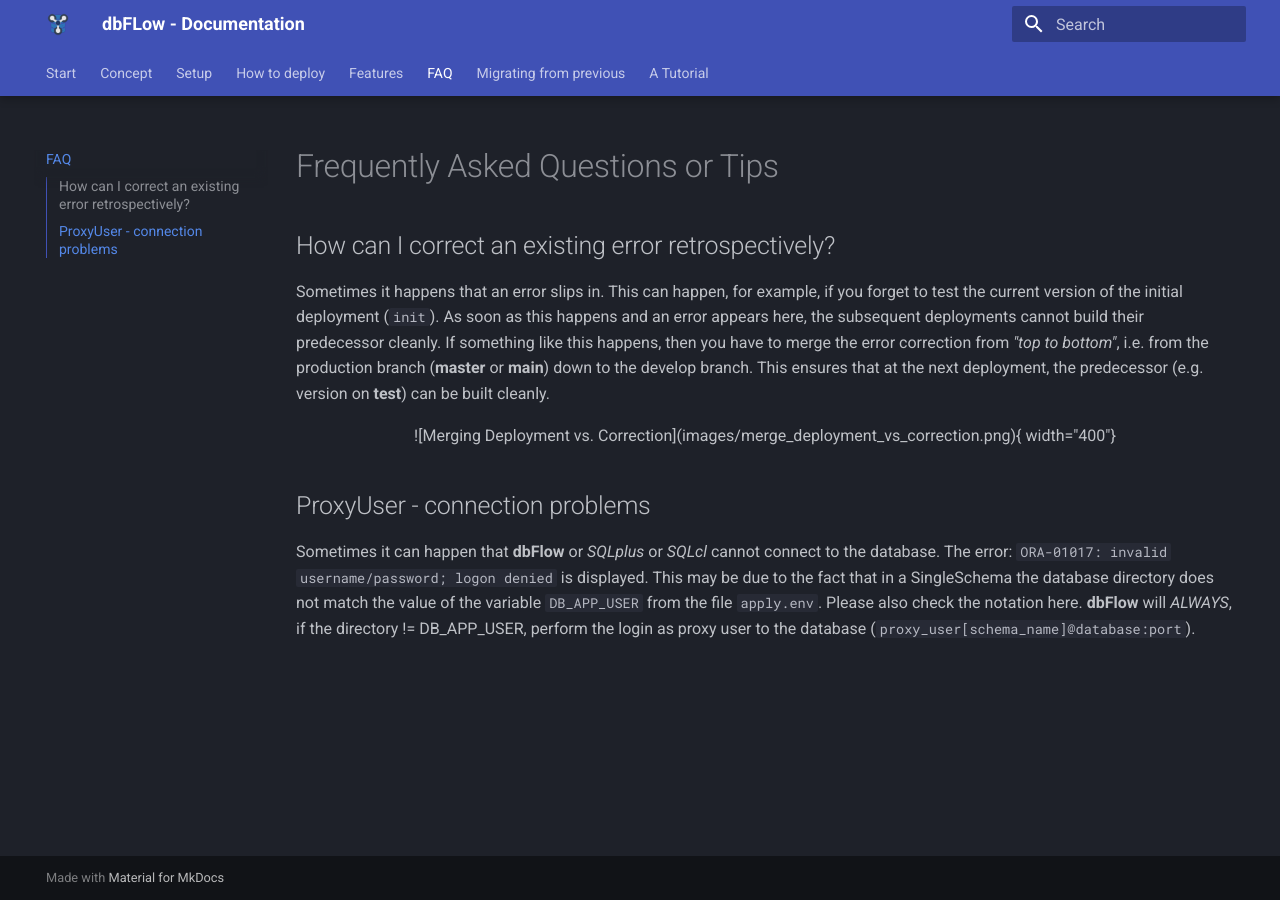
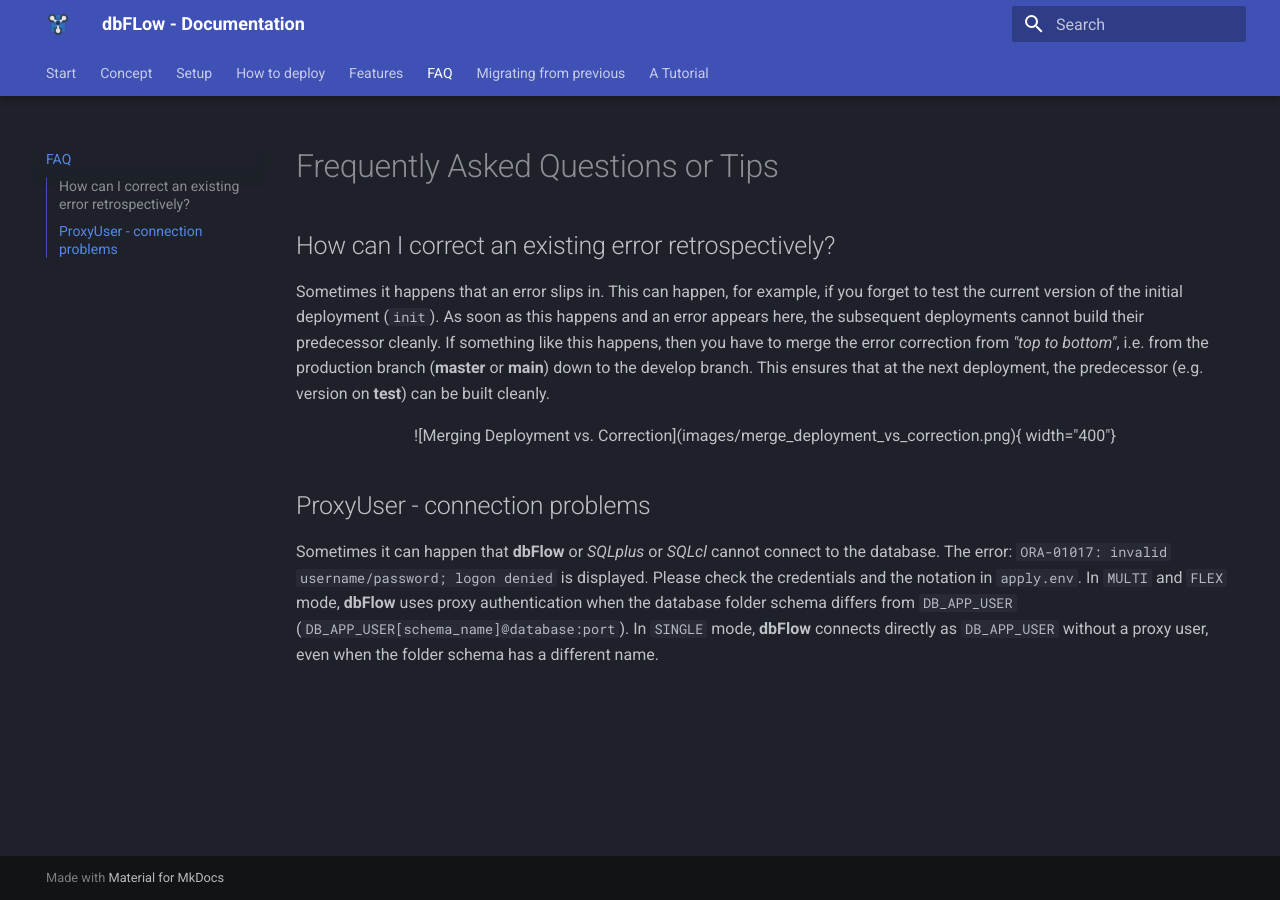
Before and after one commit to MaikMichel/dbFlow, an MkDocs documentation site: the page built from docs/faq.md, in a window 1280 px wide. Built offline with MkDocs 1.6.1 and Material for MkDocs 9.7.7, drawn with Linux system fonts in a browser that asks for light colours.

Commit message:
Don't use a proxy connection when folder name and dbapp user differ.

```diff
--- a/docs/faq.md
+++ b/docs/faq.md
@@ -11,4 +11,4 @@ If something like this happens, then you have to merge the error correction from
 
 ## ProxyUser - connection problems
 
-Sometimes it can happen that **dbFlow** or *SQLplus* or *SQLcl* cannot connect to the database. The error: ``ORA-01017: invalid username/password; logon denied`` is displayed. This may be due to the fact that in a SingleSchema the database directory does not match the value of the variable `DB_APP_USER` from the file `apply.env`. Please also check the notation here. **dbFlow** will _ALWAYS_, if the directory != DB_APP_USER, perform the login as proxy user to the database (`proxy_user[schema_name]@database:port`).
+Sometimes it can happen that **dbFlow** or *SQLplus* or *SQLcl* cannot connect to the database. The error: ``ORA-01017: invalid username/password; logon denied`` is displayed. Please check the credentials and the notation in `apply.env`. In `MULTI` and `FLEX` mode, **dbFlow** uses proxy authentication when the database folder schema differs from `DB_APP_USER` (`DB_APP_USER[schema_name]@database:port`). In `SINGLE` mode, **dbFlow** connects directly as `DB_APP_USER` without a proxy user, even when the folder schema has a different name.
```
Also changed, not shown: docs/agents/exec-sql.md (+1 -1 lines), 1 other file.
